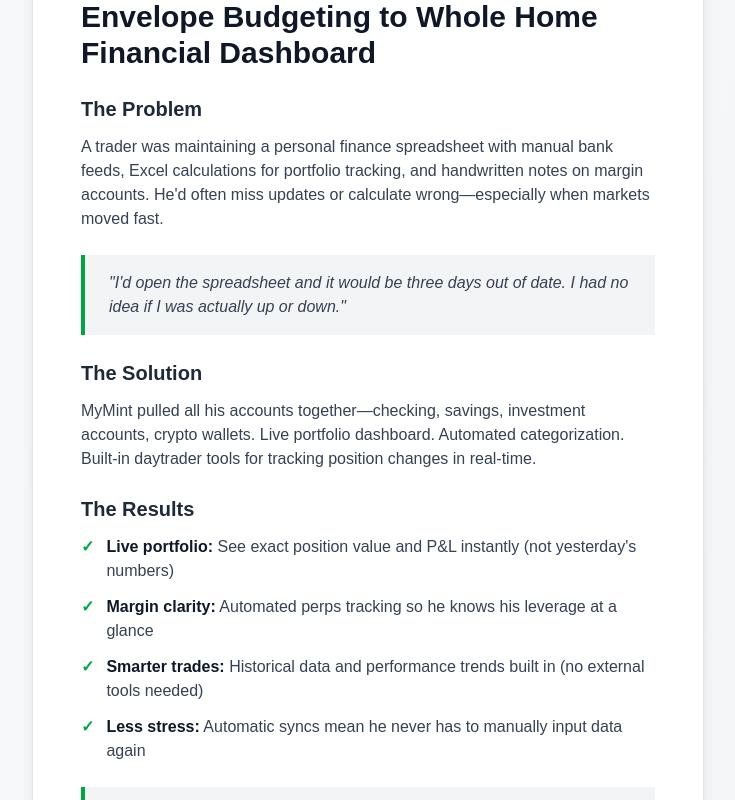
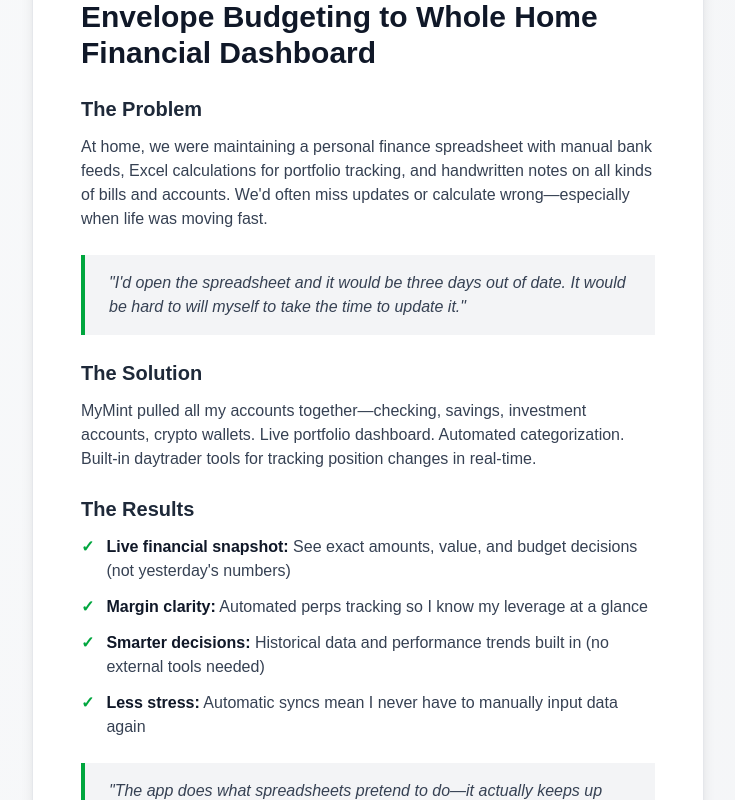
Before and after one commit to tomtranmer/tranmer.ca-new, a Next.js app: page /blog in a window 1280 px wide. Shown: the part 2160-2960 px from the top of the page, without its empty margins (272-1007 px from the left). Built offline with nearby package versions, Linux system fonts and the light colour scheme; no server answers.

Commit message:
feat: update BlogPage content for improved relatability and clarity

```diff
--- a/app/blog/page.tsx
+++ b/app/blog/page.tsx
@@ -77,34 +77,34 @@
 
           <h3 className="text-xl font-semibold mt-6 mb-3 text-gray-800">The Problem</h3>
           <p className="mb-4 text-gray-700">
-            A trader was maintaining a personal finance spreadsheet with manual bank feeds, Excel calculations for portfolio tracking, and handwritten notes on margin accounts. He'd often miss updates or calculate wrong—especially when markets moved fast.
+            At home, we were maintaining a personal finance spreadsheet with manual bank feeds, Excel calculations for portfolio tracking, and handwritten notes on all kinds of bills and accounts. We'd often miss updates or calculate wrong—especially when life was moving fast.
           </p>
           <blockquote className="my-6 px-6 py-4 bg-gray-100 border-l-4 border-green-600 italic text-gray-700">
-            "I'd open the spreadsheet and it would be three days out of date. I had no idea if I was actually up or down."
+            "I'd open the spreadsheet and it would be three days out of date. It would be hard to will myself to take the time to update it."
           </blockquote>
 
           <h3 className="text-xl font-semibold mt-6 mb-3 text-gray-800">The Solution</h3>
           <p className="mb-4 text-gray-700">
-            MyMint pulled all his accounts together—checking, savings, investment accounts, crypto wallets. Live portfolio dashboard. Automated categorization. Built-in daytrader tools for tracking position changes in real-time.
+            MyMint pulled all my accounts together—checking, savings, investment accounts, crypto wallets. Live portfolio dashboard. Automated categorization. Built-in daytrader tools for tracking position changes in real-time.
           </p>
 
           <h3 className="text-xl font-semibold mt-6 mb-3 text-gray-800">The Results</h3>
           <ul className="space-y-3 mb-4 text-gray-700">
             <li className="flex gap-3">
               <span className="text-green-600 font-bold flex-shrink-0">✓</span>
-              <span><strong className="text-gray-900">Live portfolio:</strong> See exact position value and P&L instantly (not yesterday's numbers)</span>
+              <span><strong className="text-gray-900">Live financial snapshot:</strong> See exact amounts, value, and budget decisions (not yesterday's numbers)</span>
             </li>
             <li className="flex gap-3">
               <span className="text-green-600 font-bold flex-shrink-0">✓</span>
-              <span><strong className="text-gray-900">Margin clarity:</strong> Automated perps tracking so he knows his leverage at a glance</span>
+              <span><strong className="text-gray-900">Margin clarity:</strong> Automated perps tracking so I know my leverage at a glance</span>
             </li>
             <li className="flex gap-3">
               <span className="text-green-600 font-bold flex-shrink-0">✓</span>
-              <span><strong className="text-gray-900">Smarter trades:</strong> Historical data and performance trends built in (no external tools needed)</span>
+              <span><strong className="text-gray-900">Smarter decisions:</strong> Historical data and performance trends built in (no external tools needed)</span>
             </li>
             <li className="flex gap-3">
               <span className="text-green-600 font-bold flex-shrink-0">✓</span>
-              <span><strong className="text-gray-900">Less stress:</strong> Automatic syncs mean he never has to manually input data again</span>
+              <span><strong className="text-gray-900">Less stress:</strong> Automatic syncs mean I never have to manually input data again</span>
             </li>
           </ul>
           <blockquote className="my-6 px-6 py-4 bg-gray-100 border-l-4 border-green-600 italic text-gray-700">
```
